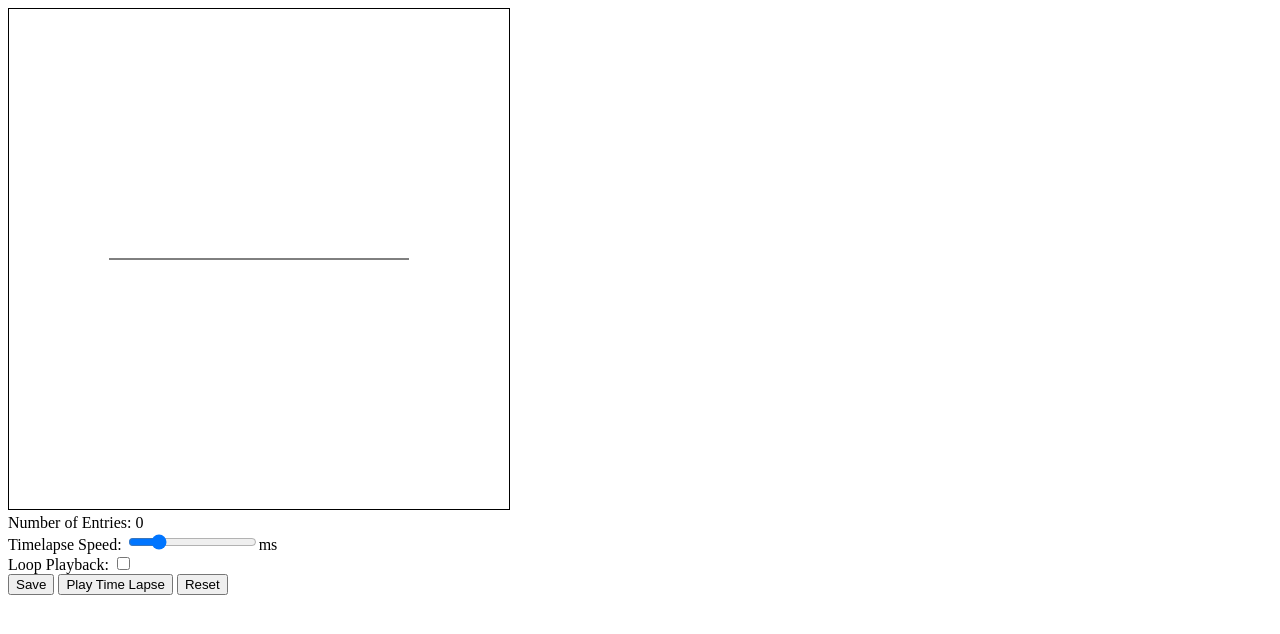
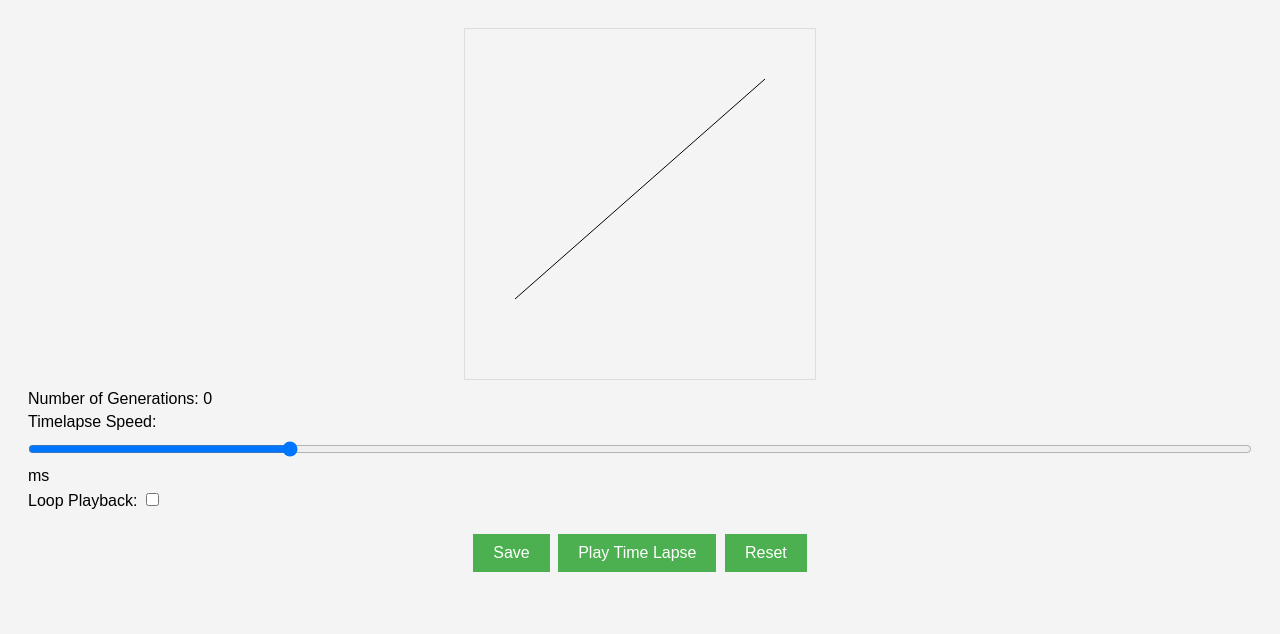
Before and after one commit to haitham123sa/evolution-game, a plain HTML site: page index.html in a window 1280 px wide. Drawn offline with Linux system fonts and the light colour scheme.

Commit message:
Update index.html

```diff
--- a/index.html
+++ b/index.html
@@ -1,24 +1,74 @@
 <!DOCTYPE html>
 <html lang="en">
-
 <head>
     <meta charset="UTF-8">
     <meta name="viewport" content="width=device-width, initial-scale=1.0">
     <title>Line Tracing</title>
+    <style>
+        body {
+            font-family: Arial, sans-serif;
+            padding: 20px;
+            background-color: #f4f4f4;
+        }
+
+        #canvas {
+            display: block; /* To avoid bottom margin/padding issues */
+            margin: 0 auto; /* Center the canvas horizontally */
+            margin-bottom: 10px;
+            border:1px solid #ddd; /* Light grey border */
+            touch-action: none; /* Prevent default touch actions like scrolling */
+        }
+
+        div {
+            margin-bottom: 5px;
+        }
+
+        button {
+            background-color: #4CAF50; /* Green */
+            border: none;
+            color: white;
+            padding: 10px 20px;
+            text-align: center;
+            text-decoration: none;
+            display: inline-block;
+            font-size: 16px;
+            margin: 4px 2px;
+            cursor: pointer;
+            transition: background-color 0.3s; /* Smooth transition for button background color */
+        }
+
+        button:hover {
+            background-color: #45a049;
+        }
+
+        input[type=range] {
+            width: 100%; /* Full-width for better responsiveness */
+            margin: 10px 0; /* Spacing above and below */
+        }
+
+        .controls {
+            text-align: center; /* Center the controls under the canvas */
+        }
+
+        .container {
+            margin-top: 20px;
+        }
+    </style>
 </head>
-
 <body>
-    <canvas id="canvas" width="500" height="500" style="border:1px solid black;"></canvas>
-    <div>Number of Entries: <span id="entryCount">0</span></div>
+    <canvas id="canvas" width="350" height="350"></canvas>
+    <div>Number of Generations: <span id="entryCount">0</span></div>
     <div>
         Timelapse Speed: <input type="range" id="speedSlider" min="100" max="2000" value="500" />ms
     </div>
     <div>
         Loop Playback: <input type="checkbox" id="loopCheckbox" />
     </div>
-    <button onclick="saveTracing()">Save</button>
-    <button onclick="playbackTracings()">Play Time Lapse</button>
-    <button onclick="resetExercise()">Reset</button>
+    <div class="container controls">
+        <button onclick="saveTracing()">Save</button>
+        <button onclick="playbackTracings()">Play Time Lapse</button>
+        <button onclick="resetExercise()">Reset</button>
+    </div>
 
     <script>
         const canvas = document.getElementById('canvas');
@@ -27,7 +77,7 @@
         const speedSlider = document.getElementById('speedSlider');
         const loopCheckbox = document.getElementById('loopCheckbox');
 
-        const originalLine = { start: { x: 100, y: 250 }, end: { x: 400, y: 250 } };
+        const originalLine = { start: { x: 50, y: 270 }, end: { x: 300, y: 50 } };
         const tracings = [];
         let currentTracing = [];
         let isDrawing = false;
@@ -39,6 +89,37 @@
             ctx.lineTo(to.x, to.y);
             ctx.stroke();
         }
+        function getTouchPos(canvasDom, touchEvent) {
+  const rect = canvasDom.getBoundingClientRect();
+  return {
+    x: touchEvent.touches[0].clientX - rect.left,
+    y: touchEvent.touches[0].clientY - rect.top
+  };
+}
+
+canvas.addEventListener('touchstart', (e) => {
+  e.preventDefault();
+  const touch = getTouchPos(canvas, e);
+  isDrawing = true;
+  lastPoint = { x: touch.x, y: touch.y };
+  currentTracing.push(lastPoint);
+}, false);
+
+canvas.addEventListener('touchmove', (e) => {
+  e.preventDefault();
+  if (isDrawing) {
+    const touch = getTouchPos(canvas, e);
+    const currentPoint = { x: touch.x, y: touch.y };
+    drawSegment(lastPoint, currentPoint);
+    currentTracing.push(currentPoint);
+    lastPoint = currentPoint;
+  }
+}, false);
+
+canvas.addEventListener('touchend', (e) => {
+  e.preventDefault();
+  isDrawing = false;
+}, false);
 
         function saveTracing() {
             if (currentTracing.length <= 1) return;
@@ -112,5 +193,4 @@
         resetExercise();
     </script>
 </body>
-
 </html>
```
